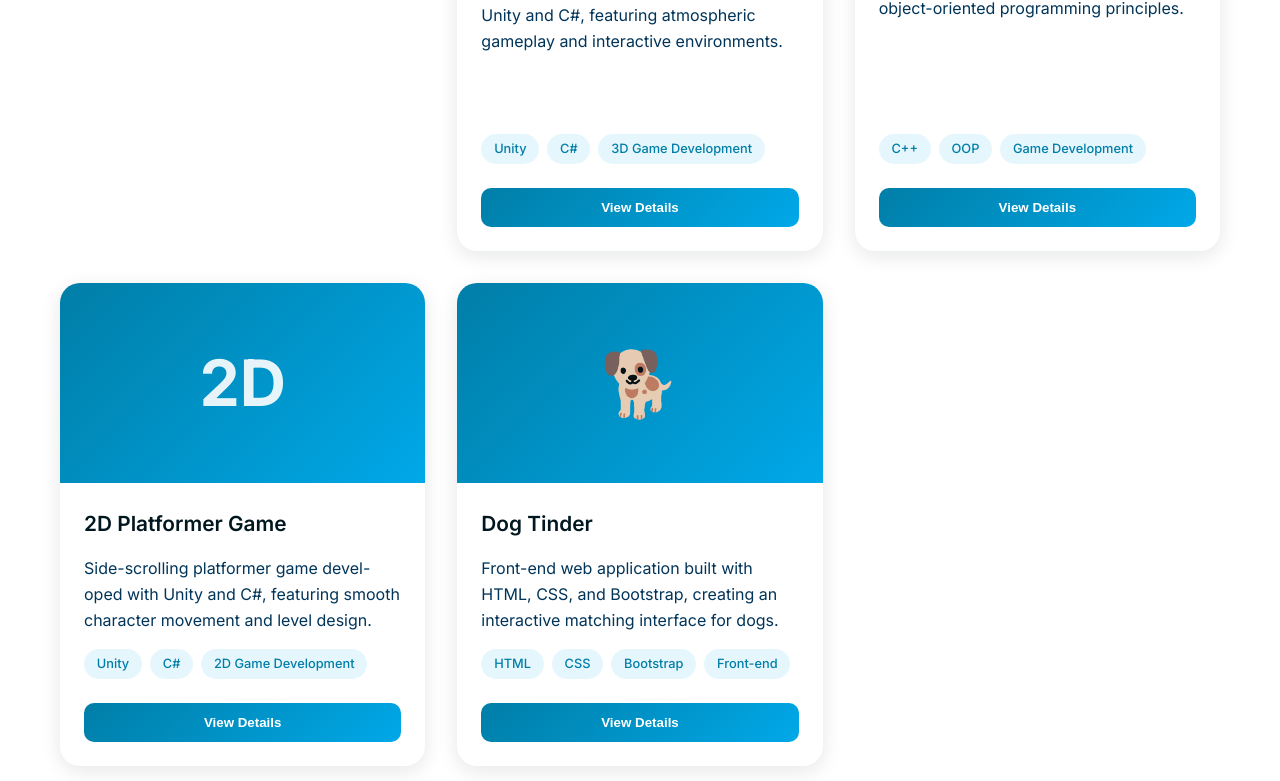
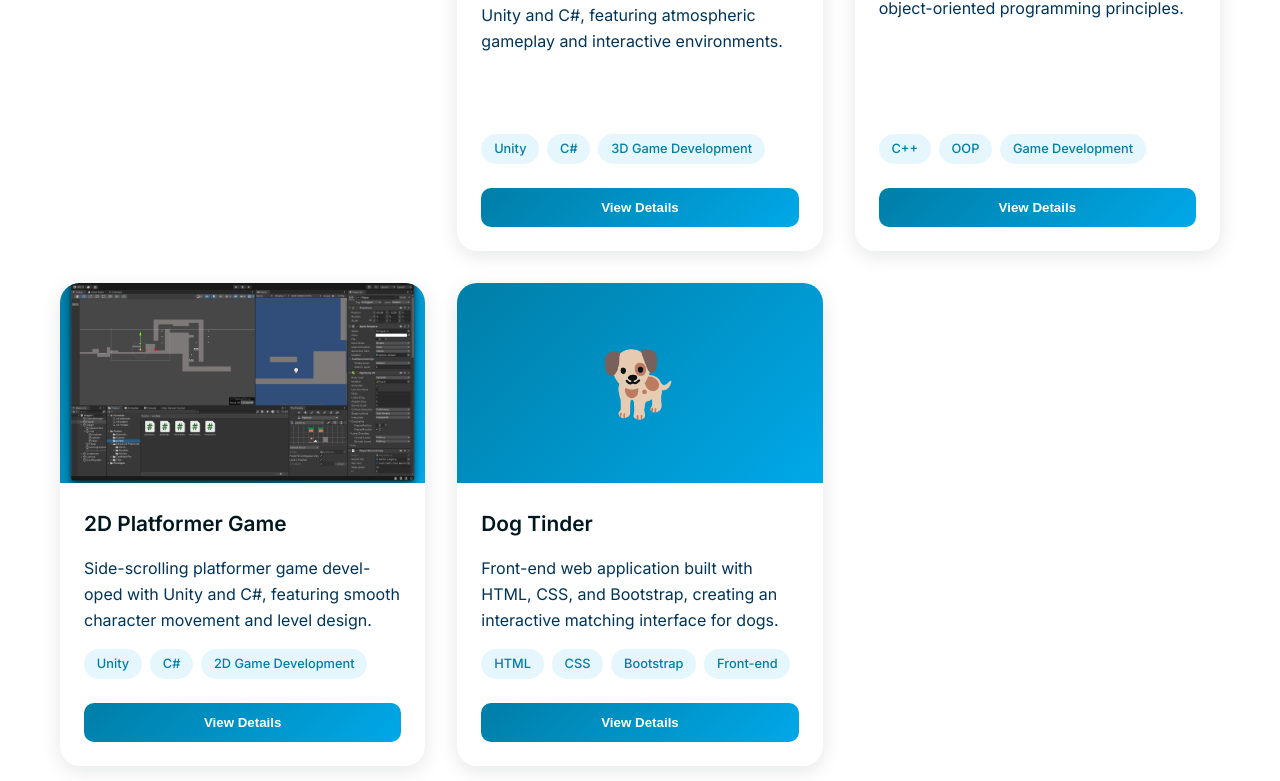
Before and after one commit to Chan1205/myProfile, a plain HTML site: page index.html in a window 1280 px wide. Shown: the part 2887-3668 px from the top of the page. Drawn offline with nearby package versions, Linux system fonts and the light colour scheme.

Commit message:
Screenshot for 2D platform updated.

```diff
--- a/index.html
+++ b/index.html
@@ -200,7 +200,7 @@
                 <!-- 2D Platformer -->
                 <div class="project-card" data-project="platformer">
                     <div class="project-image">
-                        <div class="project-placeholder">2D</div>
+                        <img src="2D-Platform.png" alt="2D platformer gameplay screenshot">
                     </div>
                     <div class="project-content">
                         <h3 class="project-title">2D Platformer Game</h3>
--- a/styles.css
+++ b/styles.css
@@ -588,6 +588,13 @@ section {
     overflow: hidden;
 }
 
+.project-image img {
+    width: 100%;
+    height: 100%;
+    object-fit: cover;
+    display: block;
+}
+
 .project-placeholder {
     font-size: 4rem;
     color: var(--white);
```
Also changed, not shown: 2D-Platform.png (added).
